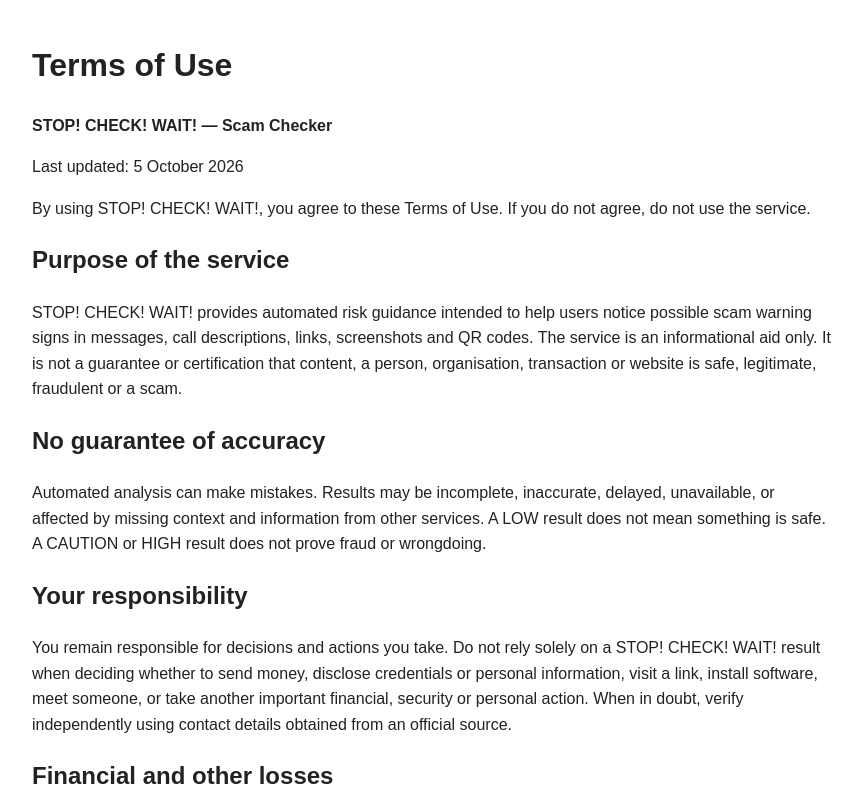
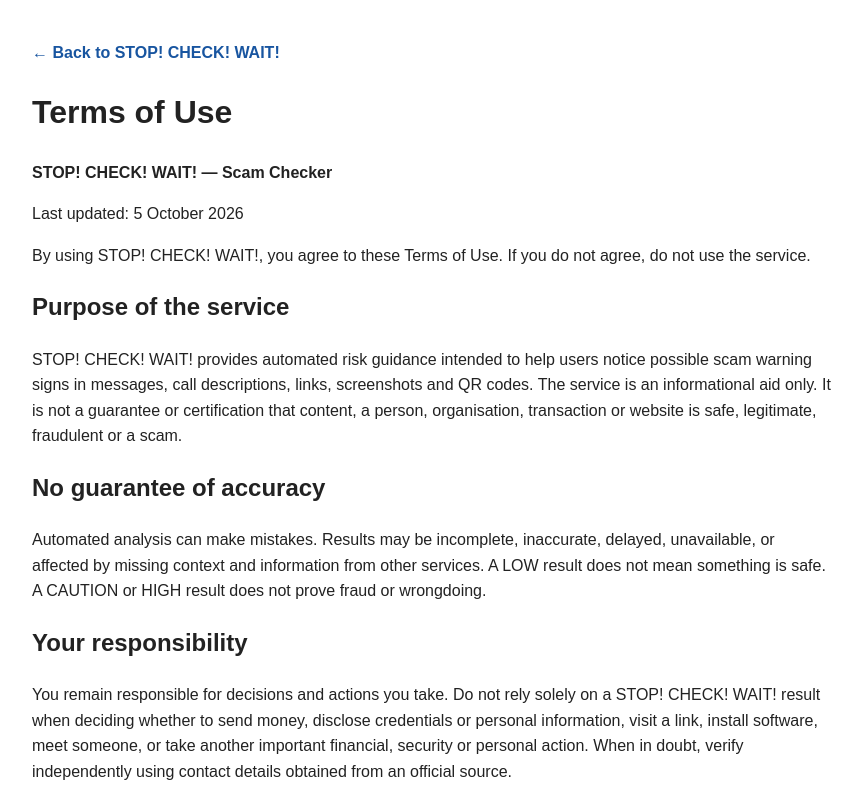
Before and after one commit to howeisiong828/wait-clean, a plain HTML site: page terms.html in a window 1280 px wide. Shown: the top 800 px of the page, without its empty margins (208-1070 px from the left). Drawn offline with Linux system fonts and the light colour scheme.

Commit message:
add return to app link on Terms page

```diff
--- a/terms.html
+++ b/terms.html
@@ -2,6 +2,7 @@
 <html lang="en">
 <head><meta charset="UTF-8"><meta name="viewport" content="width=device-width, initial-scale=1.0"><title>Terms of Use — STOP! CHECK! WAIT!</title></head>
 <body style="font-family:Arial,sans-serif;max-width:800px;margin:40px auto;padding:0 20px;line-height:1.6;color:#222;">
+<p><a href="/" style="color:#1855a0;font-weight:700;text-decoration:none;">← Back to STOP! CHECK! WAIT!</a></p>
 <h1>Terms of Use</h1>
 <p><strong>STOP! CHECK! WAIT! — Scam Checker</strong></p>
 <p>Last updated: 5 October 2026</p>
```
